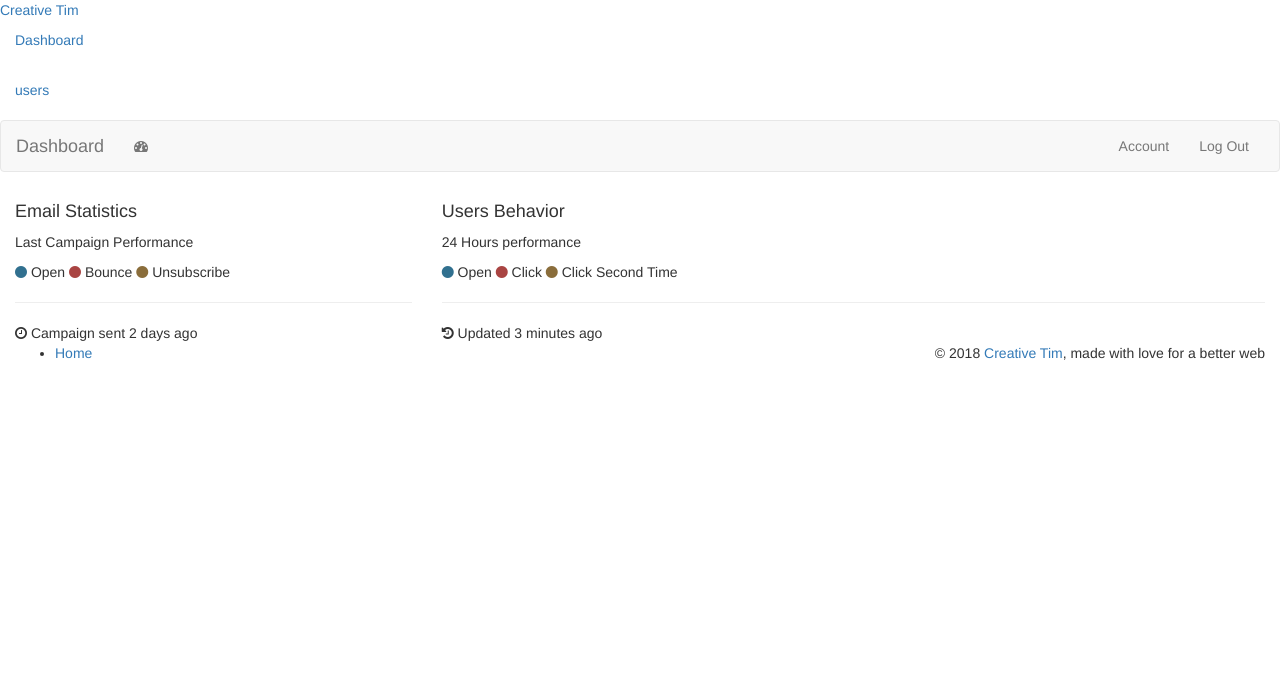
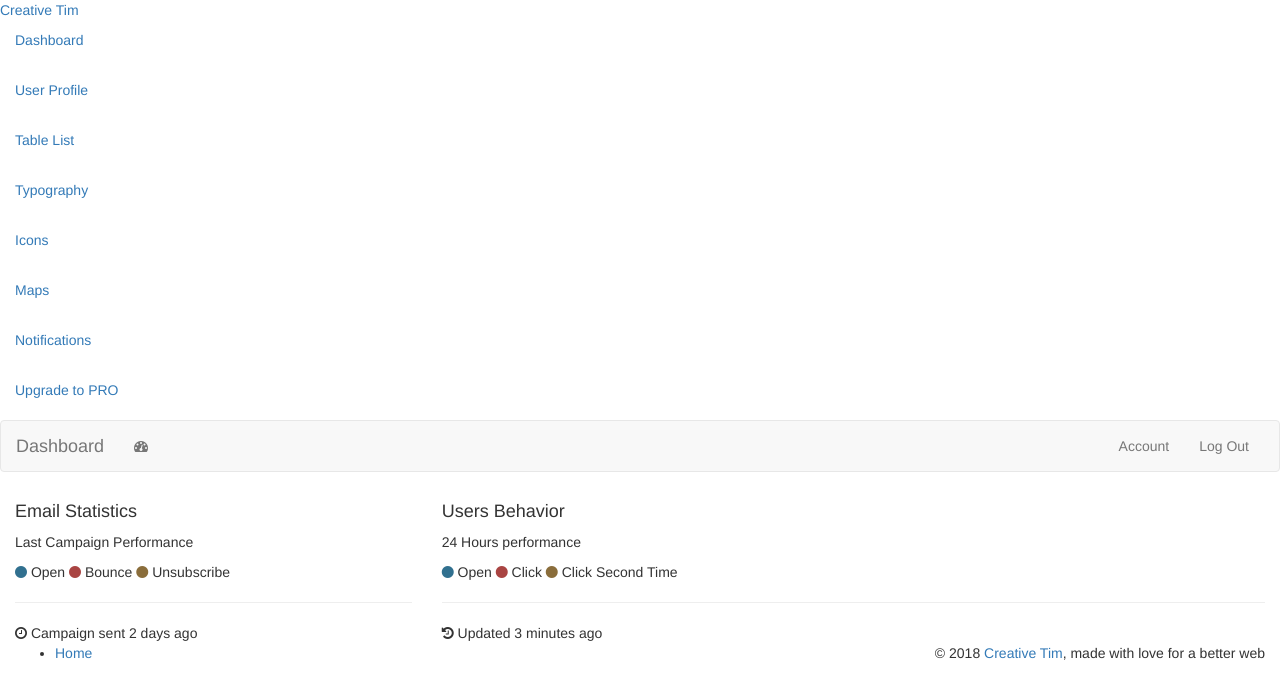
Before and after one commit to jmsredondo/flask-Team-Ling, a Flask app: page /admin-dashboard in a window 1280 px wide. Shown: the top 699 px of the page. Run offline with Flask 2, Linux system fonts and the light colour scheme; the visitor is signed in with stand-in values (Sample User, id 1); some libraries are stand-ins or nearby versions.

Commit message:
return token in login

```diff
--- a/Controllers/Admin_Controller.py
+++ /dev/null
@@ -1,8 +0,0 @@
-from flask import render_template
-
-
-def admin_dashboard():  # noqa: E501
-    return render_template('admin/dashboard.html', title='Dashboard', page='Dashboard')
-
-# def list_users():  # noqa: E501
-#     return render_template('admin/dashboard.html', title='Dashboard')
--- a/app/__init__.py
+++ b/app/__init__.py
@@ -3,6 +3,7 @@
 from flask_sqlalchemy import SQLAlchemy
 from flask_migrate import Migrate
 from flask_login import LoginManager
+
 
 app = Flask(__name__)
 app.config.from_object(Config)
--- a/app/models.py
+++ b/app/models.py
@@ -1,10 +1,16 @@
+import os
+
 from app import db
 from werkzeug.security import generate_password_hash, check_password_hash
 from flask_login import UserMixin
 from app import login
+from itsdangerous import (TimedJSONWebSignatureSerializer
+                          as Serializer, BadSignature, SignatureExpired)
 
 
 class User(UserMixin, db.Model):
+    __tablename__ = 'user'
+
     id = db.Column(db.Integer, primary_key=True)
     username = db.Column(db.String(64), index=True, unique=True)
     email = db.Column(db.String(120), index=True, unique=True)
@@ -23,3 +29,19 @@
     @login.user_loader
     def load_user(id):
         return User.query.get(int(id))
+
+    def generate_auth_token(self, expiration=600):
+        s = Serializer(os.environ.get('SECRET_KEY'), expires_in=expiration)
+        return s.dumps({'id': self.id})
+
+    @staticmethod
+    def verify_auth_token(token):
+        s = Serializer(os.environ.get('SECRET_KEY'))
+        try:
+            data = s.loads(token)
+        except SignatureExpired:
+            return None  # valid token, but expired
+        except BadSignature:
+            return None  # invalid token
+        user = User.query.get(data['id'])
+        return user
--- a/app/routes.py
+++ b/app/routes.py
@@ -1,4 +1,5 @@
-from flask import render_template, flash, redirect, url_for, request
+import json
+from flask import render_template, flash, redirect, url_for, request, Response, jsonify, g
 from app import app
 from app import db
 from app.forms import *
@@ -6,34 +7,56 @@
 from app.models import User
 from flask_login import logout_user
 from flask_login import login_required
-from Controllers.Admin_Controller import *
-from werkzeug.urls import url_parse
-from app import models
+from Controllers import Admin_Controller as ac
+from flask_httpauth import HTTPBasicAuth
+
+auth = HTTPBasicAuth()
 
 
 # Log In User
 @app.route('/admin', methods=['GET', 'POST'])
 @app.route('/users/login', methods=['GET', 'POST'])
-def login():
-    if current_user.is_authenticated:
-        return redirect(url_for('index'))
-    form = LoginForm()
-    if form.validate_on_submit():
-        user = User.query.filter_by(username=form.username.data).first()
-        if user is None or not user.check_password(form.password.data):
-            flash('Invalid username or password')
-            return redirect(url_for('login'))
+@auth.login_required
+def get_auth_token():
+    token = g.user.generate_auth_token()
+    return jsonify({ 'token': token.decode('ascii') })
 
-        login_user(user, remember=form.remember_me.data)
-        next_page = request.args.get('next')
 
-        if not next_page or url_parse(next_page).netloc != '':
-            if user.role == "admin":
-                next_page = url_for('dashboard')
-            else:
-                next_page = url_for('index')
-        return redirect(next_page)
-    return render_template('login.html', title='Sign In', form=form)
+@auth.verify_password
+def verify_password(username_or_token, password):
+    # first try to authenticate by token
+    user = User.verify_auth_token(username_or_token)
+    if not user:
+        # try to authenticate with username/password
+        user = User.query.filter_by(username = username_or_token).first()
+        if not user or not user.check_password(password):
+            return False
+    g.user = user
+    return True
+
+# @app.route('/admin', methods=['GET', 'POST'])
+# @app.route('/users/login', methods=['GET', 'POST'])
+# def login():
+#     if current_user.is_authenticated:
+#         return redirect(url_for('index'))
+#     form = LoginForm()
+#     if form.validate_on_submit():
+#         user = User.query.filter_by(username=form.username.data).first()
+#         if user is None or not user.check_password(form.password.data):
+#             flash('Invalid username or password')
+#             return redirect(url_for('login'))
+#
+#         login_user(user, remember=form.remember_me.data)
+#         next_page = request.args.get('next')
+#
+#         if not next_page or url_parse(next_page).netloc != '':
+#             if user.role == "admin":
+#                 next_page = url_for('dashboard')
+#             else:
+#                 next_page = url_for('index')
+#         return redirect(next_page)
+#         # return redirect(next_page)
+#     return render_template('login.html', title='Sign In', form=form)
 
 
 # User Logout
@@ -72,13 +95,14 @@
 @app.route('/admin-dashboard')
 @login_required
 def dashboard():
-    return admin_dashboard()
+    return render_template('admin/dashboard.html', title='Dashboard', page='Dashboard')
 
 # Admin Index
-@app.route('/users-list')
+@app.route("/users-list")
 @login_required
-def dashboard():
-    return admin_dashboard()
+def users_list():
+    return ac.get_users()
+    # return render_template("admin/users.html", title='Users', page='Users List', data=ac.get_users())
 
 
 # Error Handling
@@ -90,4 +114,4 @@
 @app.errorhandler(500)
 def internal_error(error):
     db.session.rollback()
-    return render_template('500.html'), 500
+    return render_template('error/500.html'), 500
--- a/app/templates/layouts/admin_layout.html
+++ b/app/templates/layouts/admin_layout.html
@@ -53,12 +53,49 @@
                         <i class="pe-7s-graph"></i>
                         <p>Dashboard</p>
                     </a>
+                </li>
+                <li>
                     <a href="/users-list">
-                        <i class="pe-7s-graph"></i>
-                        <p>users</p>
+                        <i class="pe-7s-user"></i>
+                        <p>User Profile</p>
                     </a>
                 </li>
-
+                <li>
+                    <a href="table.html">
+                        <i class="pe-7s-note2"></i>
+                        <p>Table List</p>
+                    </a>
+                </li>
+                <li>
+                    <a href="typography.html">
+                        <i class="pe-7s-news-paper"></i>
+                        <p>Typography</p>
+                    </a>
+                </li>
+                <li>
+                    <a href="icons.html">
+                        <i class="pe-7s-science"></i>
+                        <p>Icons</p>
+                    </a>
+                </li>
+                <li>
+                    <a href="maps.html">
+                        <i class="pe-7s-map-marker"></i>
+                        <p>Maps</p>
+                    </a>
+                </li>
+                <li>
+                    <a href="notifications.html">
+                        <i class="pe-7s-bell"></i>
+                        <p>Notifications</p>
+                    </a>
+                </li>
+                <li class="active-pro">
+                    <a href="upgrade.html">
+                        <i class="pe-7s-rocket"></i>
+                        <p>Upgrade to PRO</p>
+                    </a>
+                </li>
             </ul>
         </div>
     </div>
@@ -159,5 +196,7 @@
 <!-- Light Bootstrap Table DEMO methods, don't include it in your project! -->
 <script src="/static/admin/assets/js/demo.js"></script>
 
+{% block scripts %}
+{% endblock %}
 
 </html>
```
Also changed, not shown: app/templates/admin/users.html (+49 -68 lines), app/templates/error/500.html (added, +10 -0 lines), Controllers/__init__.py (deleted).
